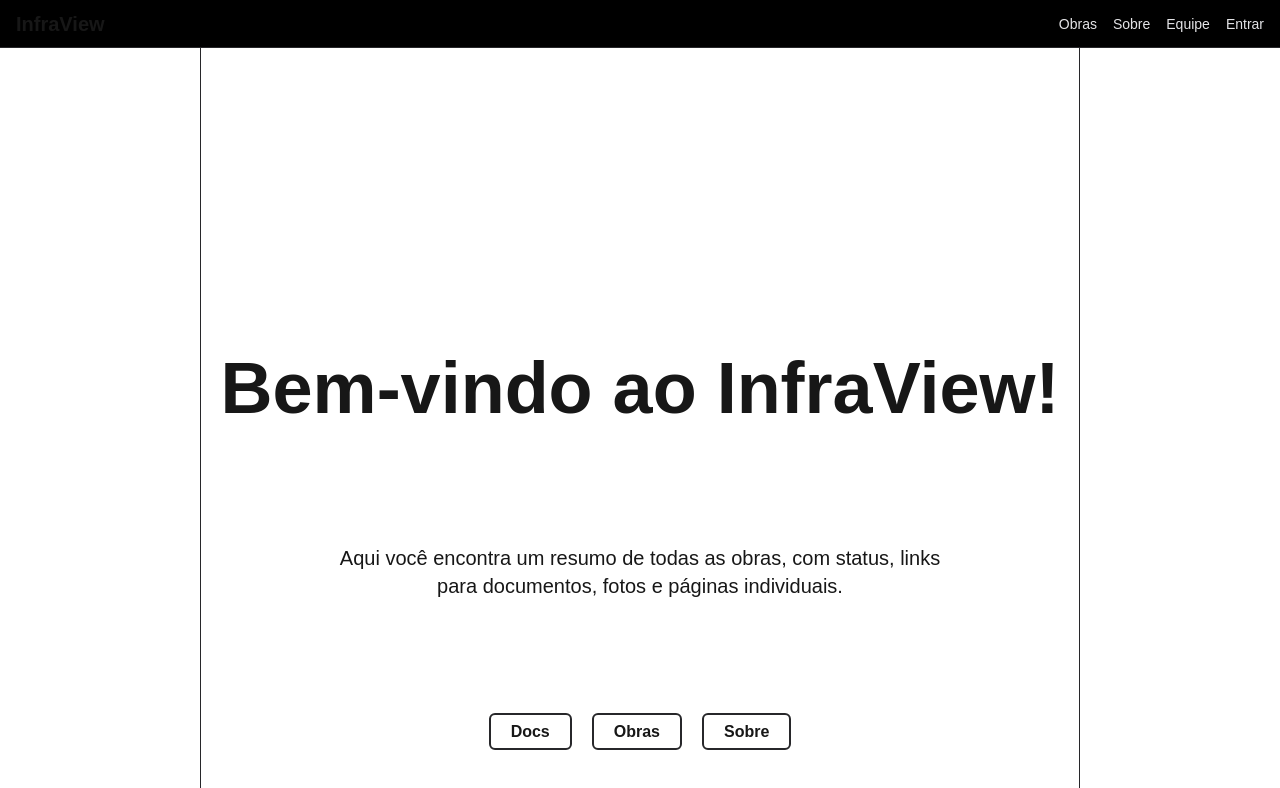
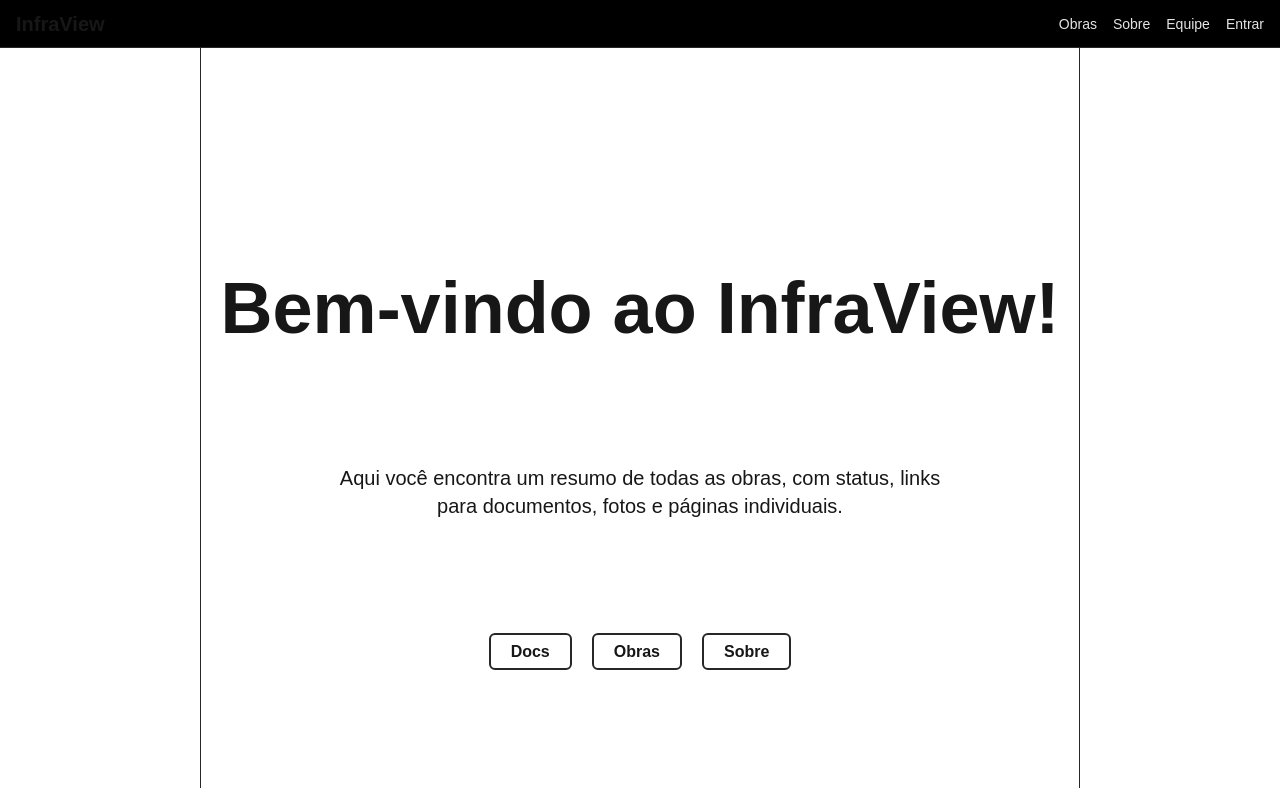
Before and after one commit to NoScandalize/prefeitura-web, a Next.js app: page / in a window 1280 px wide. Shown: the top 788 px of the page. Built offline with nearby package versions, Linux system fonts and the light colour scheme.

Commit message:
refactor: implement componentization of Home page

```diff
--- /dev/null
+++ b/src/app/(public)/(home)/page.tsx
@@ -0,0 +1,13 @@
+import { Components } from "@/components";
+
+export default function Home() {
+  return (
+    <Components.Layout.Main pageTitle="Home" >
+      <Components.UI.Home.Root title="Bem-vindo ao InfraView!" description="Aqui você encontra um resumo de todas as obras, com status, links para documentos, fotos e páginas individuais." >
+        <Components.UI.Home.Button text="Docs" href='/docs' />
+        <Components.UI.Home.Button text="Obras" href='/obras' />
+        <Components.UI.Home.Button text="Sobre" href='/about' />
+      </Components.UI.Home.Root>
+    </Components.Layout.Main>
+  )
+}
--- a/src/app/page.tsx
+++ /dev/null
@@ -1,22 +0,0 @@
-import { Components } from "@/components";
-import Link from "next/link";
-
-export default function Home() {
-  return (
-    <Components.Layout.Body pageTitle="Home" >
-      <h1 className="text-7xl font-sans font-black p-auto text-center pt-50 text-shadow-sm text-shadow-white ">Bem-vindo ao InfraView!</h1>
-      <p className="text-center text-xl m-30">Aqui você encontra um resumo de todas as obras, com status, links para documentos, fotos e páginas individuais.</p>
-      <ul className="flex justify-center gap-5 font-sans font-semibold">
-        <li>
-          <Link href='/obras' className="border-2 rounded-md pt-2 pb-2 pl-5 pr-5 border-zinc-800 hover:text-black hover:bg-white hover:border-black transition-colors">Docs</Link>
-        </li>
-        <li>
-          <Link href='/about' className="border-2 rounded-md pt-2 pb-2 pl-5 pr-5 border-zinc-800 hover:text-black hover:bg-white hover:border-black transition-colors">Obras</Link>
-        </li>
-        <li>
-          <Link href='/equipe' className="border-2 rounded-md pt-2 pb-2 pl-5 pr-5 border-zinc-800 hover:text-black hover:bg-white hover:border-black transition-colors">Sobre</Link>
-        </li>
-      </ul>
-    </Components.Layout.Body>
-  )
-}
--- a/src/components/index.ts
+++ b/src/components/index.ts
@@ -1,7 +1,9 @@
 import { FormComponents } from './form'
 import { LayoutsComponents } from './layouts'
+import { UIComponents } from './ui'
 
 export const Components = {
     Form: FormComponents,
-    Layout: LayoutsComponents
+    Layout: LayoutsComponents,
+    UI: UIComponents
 }
--- a/src/components/layouts/index.ts
+++ b/src/components/layouts/index.ts
@@ -1,7 +1,7 @@
-import { Body } from './body'
+import { Main } from './main'
 import { Header } from './header'
 
 export const LayoutsComponents = {
     Header,
-    Body
+    Main
 }
--- a/src/components/layouts/body/index.tsx
+++ b/src/components/layouts/main/index.tsx
@@ -1,11 +1,11 @@
 import { ReactNode } from "react";
 
-interface BodyProps {
+interface MainRootProps {
     children: ReactNode,
     pageTitle: string
 }
 
-export function Body({ children, pageTitle }: BodyProps) {
+export function Main({ children, pageTitle }: MainRootProps) {
   return (
     <div className="ml-50 mr-50 border-l border-r border-zinc-800 font-sans flex items-center justify-center h-screen">
       <div>
--- /dev/null
+++ b/src/components/ui/home/HomeRoot.tsx
@@ -0,0 +1,20 @@
+import { title } from "process"
+import { ReactNode } from "react"
+
+interface HomeRootProps {
+    title: string
+    description: string
+    children: ReactNode
+}
+
+export function HomeRoot({ title, description, children }: HomeRootProps) {
+    return (
+        <div>
+            <h1 className="text-7xl font-sans font-black p-auto text-center pt-10 text-shadow-sm text-shadow-white ">{title}</h1>
+            <p className="text-center text-xl m-30">{description}</p>
+            <ul className="flex justify-center gap-5 font-sans font-semibold">
+                {children}
+            </ul>
+        </div>
+    )
+}
--- /dev/null
+++ b/src/components/ui/home/elements/HomeButton.tsx
@@ -0,0 +1,15 @@
+import Link from "next/link";
+
+interface HomeButtonProps {
+  text: string
+  href: string
+  className?: string
+}
+
+export function HomeButton({ text, href, className }: HomeButtonProps) {
+    return (
+        <li>
+          <Link href={href} className={`border-2 rounded-md pt-2 pb-2 pl-5 pr-5 border-zinc-800 hover:text-black hover:bg-white hover:border-black transition-colors ${className}`}>{text}</Link>
+        </li>
+    )
+}
--- /dev/null
+++ b/src/components/ui/home/index.ts
@@ -0,0 +1,7 @@
+import { HomeButton } from "./elements/HomeButton";
+import { HomeRoot } from "./HomeRoot";
+
+export const Home = {
+    Root: HomeRoot,
+    Button: HomeButton
+}
--- /dev/null
+++ b/src/components/ui/index.ts
@@ -0,0 +1,5 @@
+import { Home } from "./home";
+
+export const UIComponents = {
+    Home
+}
```
